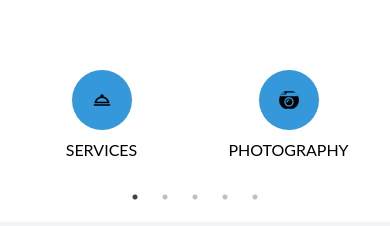
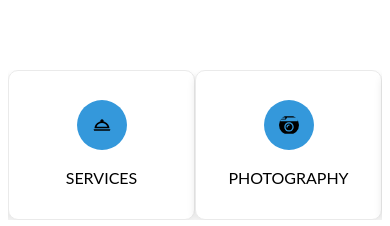
Before and after one commit to Adityakulkarni08/dratha-creations, a React (Create React App) app in the folder client/: page / in a window 390 px wide. Shown: the part 618-844 px from the top of the page. Built offline with nearby package versions, Linux system fonts and the light colour scheme; no server answers.

Commit message:
changes in intro css file

```diff
--- a/client/src/styles/intro.css
+++ b/client/src/styles/intro.css
@@ -42,17 +42,33 @@
 
   @media (max-width: 768px) {
     .icon-menu-container {
-      flex-direction: column; /* Stack items vertically on mobile */
+      display: grid;
+      grid-template-columns: repeat(auto-fit, minmax(120px, 1fr));
+      gap: 10px;
+      padding: 10px;
     }
 
     .icon-menu-item {
-      margin-bottom: 20px; /* Add some space between items */
+      background: #fff;
+      border: 1px solid #eaeaea;
+      padding: 15px;
+      box-shadow: 0 4px 8px rgba(0,0,0,0.1);
+      border-radius: 10px;
+      display: flex;
+      flex-direction: column;
+      align-items: center;
+      justify-content: center;
+      text-align: center;
+      height: 150px;
     }
 
-    /* Optional: If you want to increase the size of the icons on mobile for better touch targets */
-    .icon-menu-item img,
-    .icon-menu-item svg {
-      width: 60px; /* Slightly larger size on mobile */
-      padding: 20px; /* Larger padding on mobile */
+    .icon-menu-item p {
+      margin-top: 8px;
+    }
+
+    /* Ensure that slick slider does not apply its own styles on top of your grid */
+    .mobile-carousel .slick-slide > div {
+      margin: 0;
+      padding: 0;
     }
   }
```
